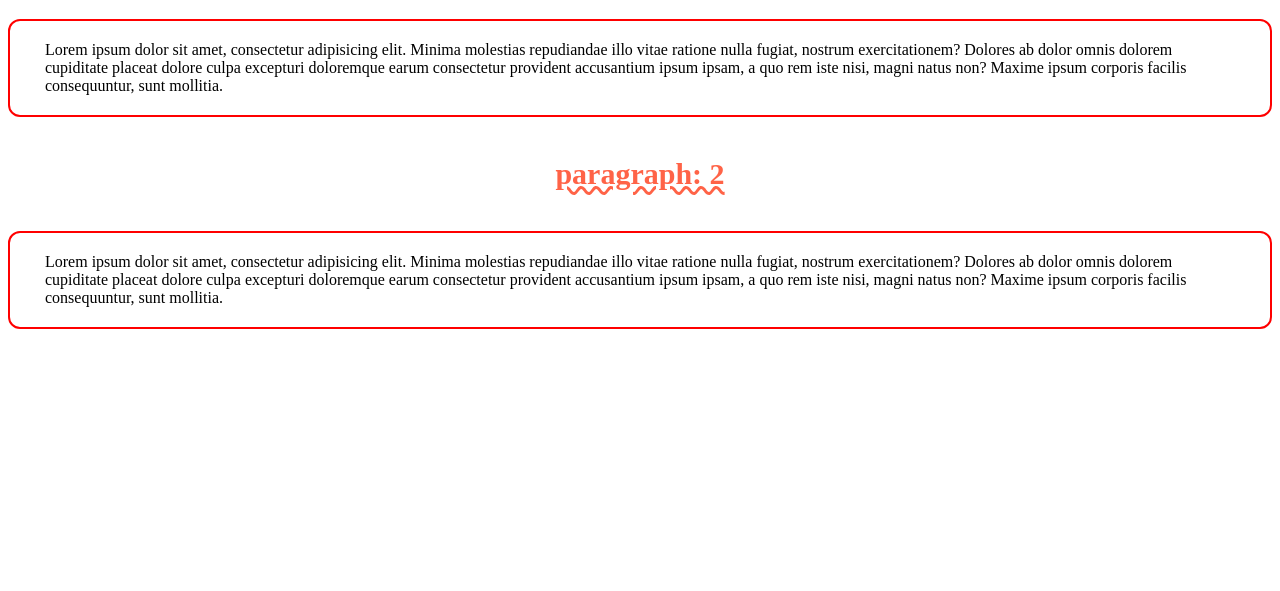
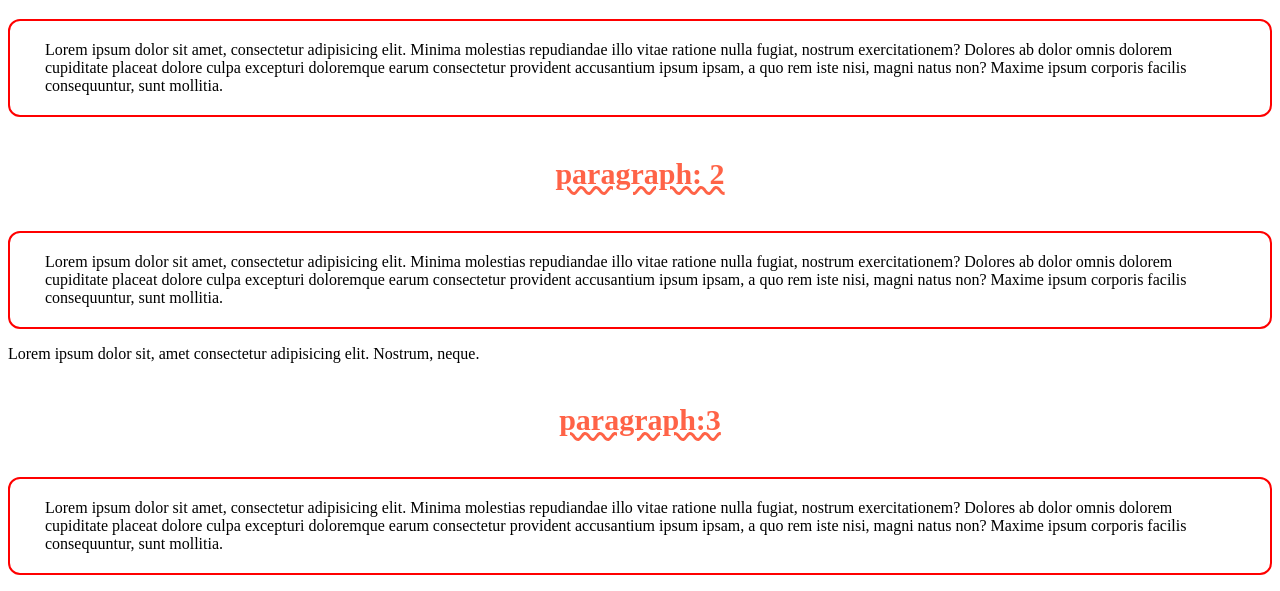
Before and after one commit to Salman-Abid/mls1, a plain HTML site: page index.html in a window 1280 px wide. Shown: the part 582-1173 px from the top of the page. Before the commit the page ends 927 px from the top, so only its background shows below. Drawn offline with Linux system fonts and the light colour scheme.

Commit message:
new add section

```diff
--- a/index.html
+++ b/index.html
@@ -20,5 +20,13 @@
     <h4 class="p-title">paragraph: 2</h4>
     <p class="para">Lorem ipsum dolor sit amet, consectetur adipisicing elit. Minima molestias repudiandae illo vitae ratione nulla fugiat, nostrum exercitationem? Dolores ab dolor omnis dolorem cupiditate placeat dolore culpa excepturi doloremque earum consectetur provident accusantium ipsum ipsam, a quo rem iste nisi, magni natus non? Maxime ipsum corporis facilis consequuntur, sunt mollitia.
     </p>
+
+    <p>Lorem ipsum dolor sit, amet consectetur adipisicing elit. Nostrum, neque.</p>
+
+    <h4 class="p-title">paragraph:3 </h4>
+    <p class="para">Lorem ipsum dolor sit amet, consectetur adipisicing elit. Minima molestias repudiandae illo vitae ratione nulla fugiat, nostrum exercitationem? Dolores ab dolor omnis dolorem cupiditate placeat dolore culpa excepturi doloremque earum consectetur provident accusantium ipsum ipsam, a quo rem iste nisi, magni natus non? Maxime ipsum corporis facilis consequuntur, sunt mollitia.
+    </p>
+
+
 </body>
 </html>
```
